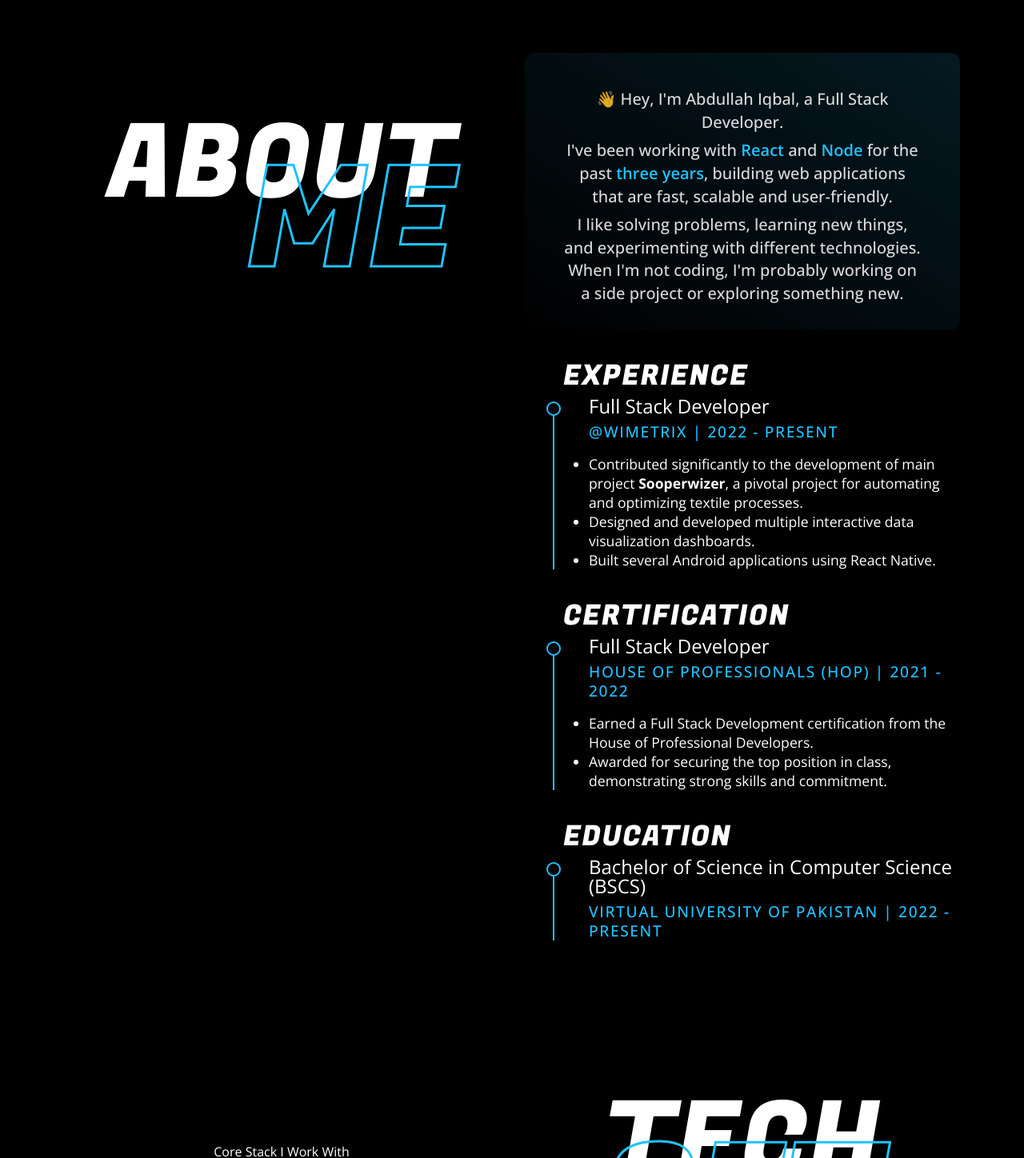
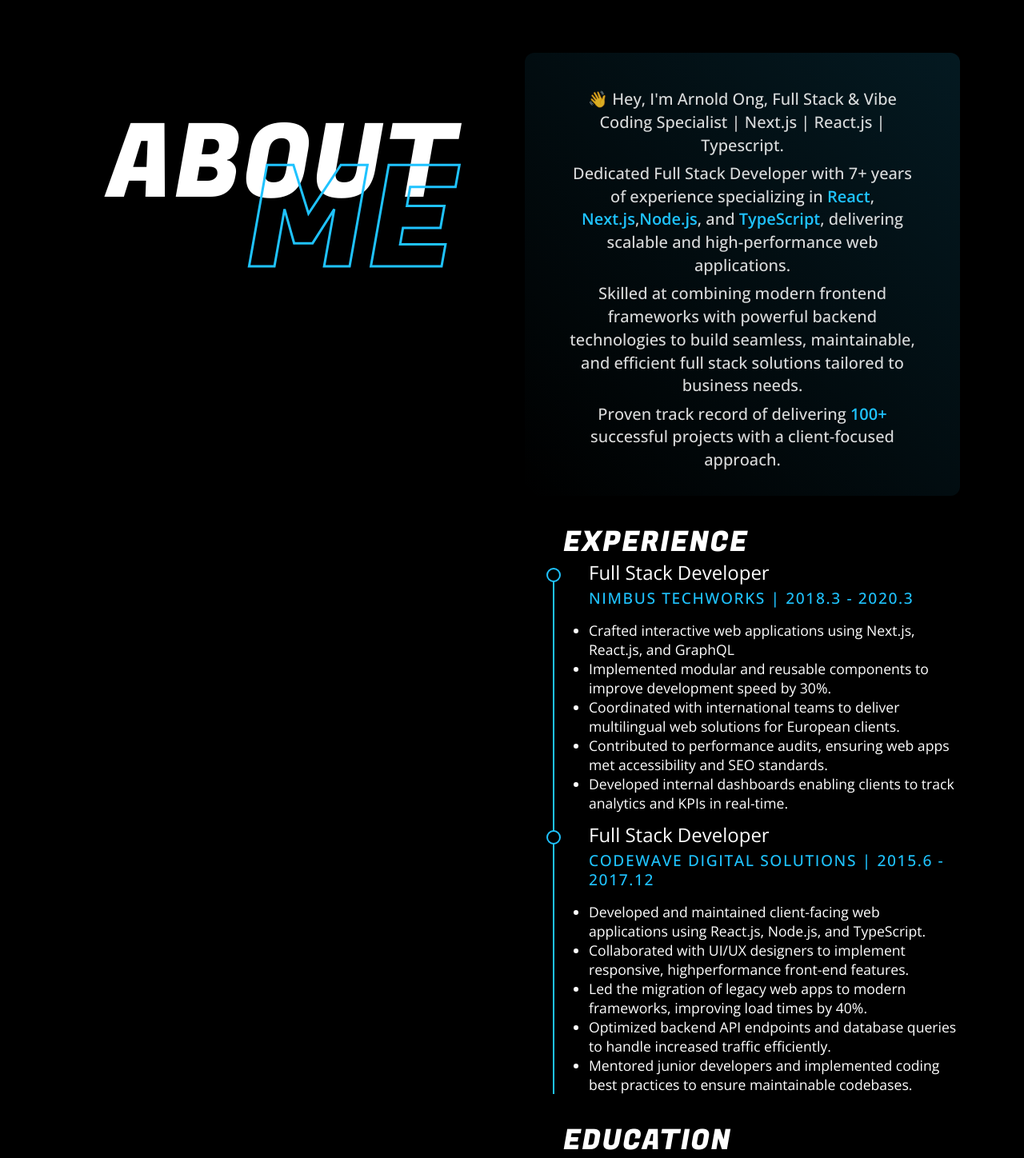
Before and after one commit to Bytava/my_portfolio, a React (Vite) app: page / in a window 1280 px wide. Shown: the part 782-2230 px from the top of the page at 80% size. Built offline with nearby package versions, Linux system fonts and the light colour scheme.

Commit message:
firstcommit

```diff
--- a/index.html
+++ b/index.html
@@ -74,7 +74,7 @@
 			media="(prefers-color-scheme: light)"
 		/>
 
-		<title>Abdullah Iqbal | Portfolio</title>
+		<title>Jerry Sanchez | Portfolio</title>
 	</head>
 	<body>
 		<div id="root"></div>
--- a/src/sections/about-me.section.tsx
+++ b/src/sections/about-me.section.tsx
@@ -6,41 +6,41 @@ const timeline = [
 		items: [
 			{
 				title: 'Full Stack Developer',
-				place: '@Wimetrix',
-				timePeriod: '2022 - Present',
+				place: 'Nimbus TechWorks',
+				timePeriod: '2018.3 - 2020.3',
 				description: (
 					<ul>
 						<li>
-							Contributed significantly to the development of main project{' '}
-							<strong>Sooperwizer</strong>, a pivotal project for automating and
-							optimizing textile processes.
+							Crafted interactive web applications using Next.js, React.js, and GraphQL
 						</li>
 						<li>
-							Designed and developed multiple interactive data visualization
-							dashboards.
+							Implemented modular and reusable components to improve development speed by 30%.
 						</li>
-						<li>Built several Android applications using React Native.</li>
+						<li>Coordinated with international teams to deliver multilingual web solutions for European clients.</li>
+						<li>Contributed to performance audits, ensuring web apps met accessibility and SEO standards.</li>
+						<li>
+							Developed internal dashboards enabling clients to track analytics and KPIs in real-time.
+						</li>
 					</ul>
 				),
 			},
-		],
-	},
-	{
-		title: 'Certification',
-		items: [
+
 			{
 				title: 'Full Stack Developer',
-				place: 'House of Professionals (HOP)',
-				timePeriod: '2021 - 2022',
+				place: 'CodeWave Digital Solutions',
+				timePeriod: '2015.6 - 2017.12',
 				description: (
 					<ul>
 						<li>
-							Earned a Full Stack Development certification from the House of
-							Professional Developers.
+							Developed and maintained client-facing web applications using React.js, Node.js, and TypeScript.
 						</li>
 						<li>
-							Awarded for securing the top position in class, demonstrating
-							strong skills and commitment.
+							Collaborated with UI/UX designers to implement responsive, highperformance front-end features.
+						</li>
+						<li>Led the migration of legacy web apps to modern frameworks, improving load times by 40%.</li>
+						<li>Optimized backend API endpoints and database queries to handle increased traffic efficiently.</li>
+						<li>
+							Mentored junior developers and implemented coding best practices to ensure maintainable codebases.
 						</li>
 					</ul>
 				),
@@ -51,9 +51,9 @@ const timeline = [
 		title: 'Education',
 		items: [
 			{
-				title: 'Bachelor of Science in Computer Science (BSCS)',
-				place: 'Virtual University of Pakistan',
-				timePeriod: '2022 - Present',
+				title: 'La Consolacion College Bacolod',
+				place: 'Bacolod, Philippines',
+				timePeriod: '2013.4 - 2015.2',
 				description: '',
 			},
 		],
@@ -75,17 +75,19 @@ export const AboutMe = () => {
 			<div>
 				<div className='intro'>
 					<p style={{ marginTop: '20px' }}>
-						👋 Hey, I'm Abdullah Iqbal, a Full Stack Developer.
+						👋 Hey, I'm Arnold Ong, Full Stack & Vibe Coding Specialist | Next.js | React.js | Typescript.
 					</p>
 					<p>
-						I've been working with <strong>React</strong> and{' '}
-						<strong>Node</strong> for the past <strong>three years</strong>,
-						building web applications that are fast, scalable and user-friendly.
+						Dedicated Full Stack Developer with 7+ years of experience specializing in <strong>React</strong>, <strong>Next.js</strong>,
+						<strong>Node.js</strong>, and <strong>TypeScript</strong>, delivering scalable and high-performance web applications.
 					</p>
 					<p>
-						I like solving problems, learning new things, and experimenting with
-						different technologies. When I'm not coding, I'm probably working on
-						a side project or exploring something new.
+						Skilled at combining modern frontend
+						frameworks with powerful backend technologies to build seamless, maintainable, and efficient full stack solutions
+						tailored to business needs.
+					</p>
+					<p>
+						Proven track record of delivering <strong>100+</strong> successful projects with a client-focused approach.
 					</p>
 				</div>
 				<div>
--- a/src/sections/info.section.tsx
+++ b/src/sections/info.section.tsx
@@ -1,8 +1,5 @@
-import { FaGithub, FaLinkedinIn } from 'react-icons/fa';
-import { IoMailOutline } from 'react-icons/io5';
 
 import { FloatingButton } from '../components/floating-button';
-import { GlowLink } from '../components/glow-box-link';
 import { TextHover } from '../components/text-hover.component';
 
 export const InfoSection = () => {
@@ -15,7 +12,7 @@ export const InfoSection = () => {
 			/>
 			<p>Hi, I am</p>
 			<TextHover
-				text='ABDULLAH'
+				text='Arnold'
 				className='name'
 			/>
 			<p>Full Stack Developer</p>
@@ -26,7 +23,7 @@ export const InfoSection = () => {
 			/>
 
 			<div className='blur'></div>
-			<div className='bottom-bar'>
+			{/* <div className='bottom-bar'>
 				<GlowLink
 					href='https://github.com/Abdullahiqbal2021'
 					color='rgba(255, 255, 255, 0.4)'
@@ -45,7 +42,7 @@ export const InfoSection = () => {
 					color=' rgb(18, 122, 209,0.7)'
 					aria-label='mail'
 				/>
-			</div>
+			</div> */}
 		</div>
 	);
 };
```
Also changed, not shown: 1 other file (tests, documents, lock files or other folders).
